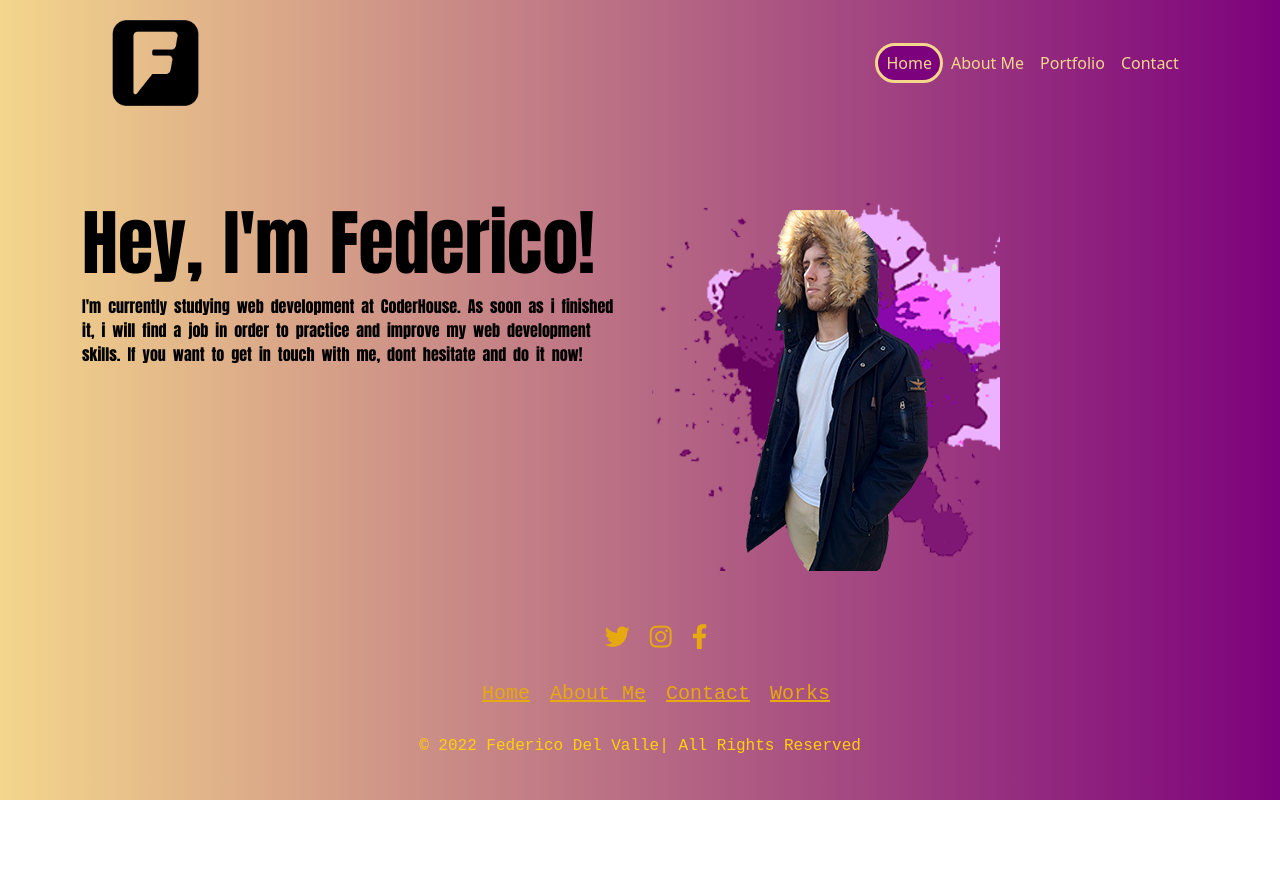
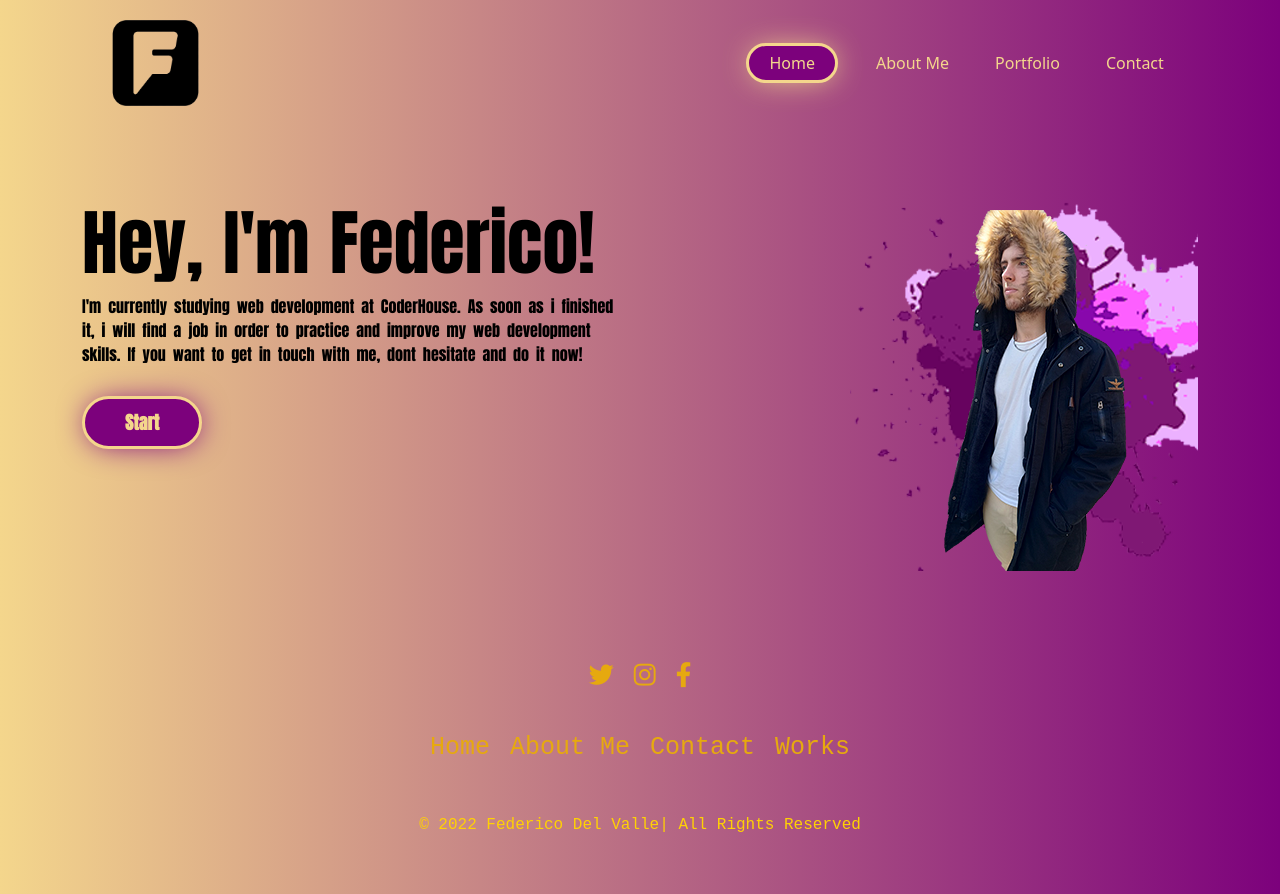
Before and after one commit to Federico-Del-Valle/Primer-website, a plain HTML site: page index.html in a window 1280 px wide. Before the commit the page ends 800 px from the top, so only its background shows below. Drawn offline with nearby package versions, Linux system fonts and the light colour scheme.

Commit message:
Index terminado

```diff
--- a/Styles.css
+++ b/Styles.css
@@ -69,16 +69,28 @@ header {
 }
 .navbar-nav a{
     color: #f4d68c;
+    margin: 0 15px;
 }
 .navbar-nav .nav-link.active{
     color: #f4d68c;
 }
-.nav-link.active {
+.navbar-nav .nav-link.active{
     border: solid #f4d68c;
-    border-radius: 50px;
-    padding: 5px;
+    border-radius: 30px;
+    padding: 5px 20px;
     color: #f4d68c;
     background-color: rgb(124, 1, 124);
+    box-shadow:1px 1px 30px -5px #f4d68c;
+    transition: box-shadow 500ms;
+}
+.navbar-nav .nav-link.active:hover{
+    border: solid #f4d68c;
+    border-radius: 30px;
+    padding: 5px 20px;
+    color: #f4d68c;
+    background-color: rgb(124, 1, 124);
+    box-shadow:1px 1px 30px -5px rgb(124, 1, 124);
+
 }
 .navbar-brand img{
     height: 100px;
@@ -92,6 +104,29 @@ section{
     font-family: 'Anton', sans-serif;
     color: #000;
     word-spacing: 0.2rem;
+}
+input[type="button"]
+{
+    padding: 10px 40px;
+    margin-top: 40px;
+    font-size: 18px;
+    font-weight: 600;
+    border: none;
+    color: #f4d68c;
+    border-radius: 40px;
+    border: solid #f4d68c;
+    background-color: rgb(124, 1, 124);
+    box-shadow: 1px 1px 30px -5px rgb(124 1 124);
+    cursor: pointer;
+    transition: box-shadow 500ms;
+}
+
+input[type="button"]:hover{
+    box-shadow: 1px 1px 30px -5px #f4d68c ;
+}
+.display-2--boton{
+    display: block;
+    margin-top: -10px;
 }
 /* Footer */
 footer{
@@ -107,38 +142,16 @@ footer{
     text-decoration: none;
     margin-top: 20px;
 }
-.social__icon,
-.footer__menu{
-    position: relative;
-    display: flex;
-    justify-content: center;
-    align-items: center;
-    margin: 10px 0;
-}
-.social__icon li,
-.footer__menu li{
-    list-style: none;
-}
-.social__icon li a{
+.nav-item a{
     font-size: 25px;
     margin: 0 10px;
     color: #e6a90f;
     display: inline-block;
     transition: 0.5s;
+    text-decoration: none;
 }
-.social__icon li a:hover{
+.nav-item a:hover{
     transform: translateY(-10px);
-    color: #ffd104;
-}
-.footer__menu li a{
-    font-size: 20px;
-    margin: 0 10px;
-    color: #e6a90f;
-    display: inline-block;
-    transition: 0.5s;
-}
-.footer__menu li a:hover{
-    transform:translateY(-5px);
     color: #ffd104;
 }
 footer p{
--- a/index.html
+++ b/index.html
@@ -37,9 +37,9 @@
                 <div class="collapse navbar-collapse justify-content-end" id="navbarNavAltMarkup">
                     <div class="navbar-nav">
                     <a class="nav-link active" aria-current="page" href="#">Home</a>
-                    <a class="nav-link" href="#">About Me</a>
-                    <a class="nav-link" href="#">Portfolio</a>
-                    <a class="nav-link" href="#">Contact</a>
+                    <a class="nav-link" href="../html/About-Me.html">About Me</a>
+                    <a class="nav-link" href="../html/Works.html">Portfolio</a>
+                    <a class="nav-link" href="../html/Contact.html">Contact</a>
                     </div>
                 </div>
             </div>
@@ -54,29 +54,52 @@
                 </h1>
                     <span class="display-2--description">I'm currently studying web development at CoderHouse.
                         As soon as i finished it, i will find a job in order to practice and improve my web development skills.
-                        If you want to get in touch with me, dont hesitate and do it now!</span>
+                        If you want to get in touch with me, dont hesitate and do it now!
+                    </span>
+                        <span class="display-2--boton">
+                            <a href=""><input type="button" value="Start"></a>
+                        </span>
             </div>
-            <div class="col-md-6 intros">
+            <div class="col-md-6 intros text-end">
                 <img src="img/Photo.fede.png" alt="">
             </div>
         </div>
     </div>
 </section>
-        <footer>
-            <ul class="social__icon">
-                <li><a href="#"><i class="fa-brands fa-twitter"></i></a></li>
-                <li><a href="#"><i class="fa-brands fa-instagram"></i></a></li>
-                <li><a href="#"><i class="fa-brands fa-facebook-f"></i></a></li>
-            </ul>
-            <ul class="footer__menu">
-                <li><a href="">Home</a></li>
-                <li><a href="">About Me</a></li>
-                <li><a href="">Contact</a></li>
-                <li><a href="">Works</a></li>
-            </ul>
+<footer>
+    <div class="container">
+        <div class="nav justify-content-center mt-5 pb-3 mb-3">
+            <li class="nav-item">
+                <a href="#"><i class="fa-brands fa-twitter"></i></a>
+            </li>
+            <li class="nav-item">
+                <a href="#"><i class="fa-brands fa-instagram"></i></a>
+            </li>
+            <li class="nav-item">
+                <a href="#"><i class="fa-brands fa-facebook-f"></i></a>
+            </li>
+        </div>
+        <div class="nav justify-content-center pb-3 mb-3">
+                <li class="nav-item">
+                    <a href="">Home</a>
+                </li>
+                <li class="nav-item">
+                    <a href="">About Me</a>
+                </li>
+                <li class="nav-item">
+                    <a href="">Contact</a>
+                </li>
+                <li class="nav-item">
+                    <a href="">Works</a>
+                </li>
+
+        </div>
+        <div class="nav justify-content-center pb-3 mb-3">
             <p> © 2022 Federico Del Valle| All Rights Reserved </p>
-        </footer>
+        </div>
+
     </div>
+</footer>
 
 
     <script src="https://cdn.jsdelivr.net/npm/@popperjs/core@2.11.5/dist/umd/popper.min.js" integrity="sha384-Xe+8cL9oJa6tN/veChSP7q+mnSPaj5Bcu9mPX5F5xIGE0DVittaqT5lorf0EI7Vk" crossorigin="anonymous"></script>
```
Also changed, not shown: html/About-Me.html (+3 -2 lines), html/Contact.html (+17 -18 lines), html/Works.html (+3 -2 lines).
